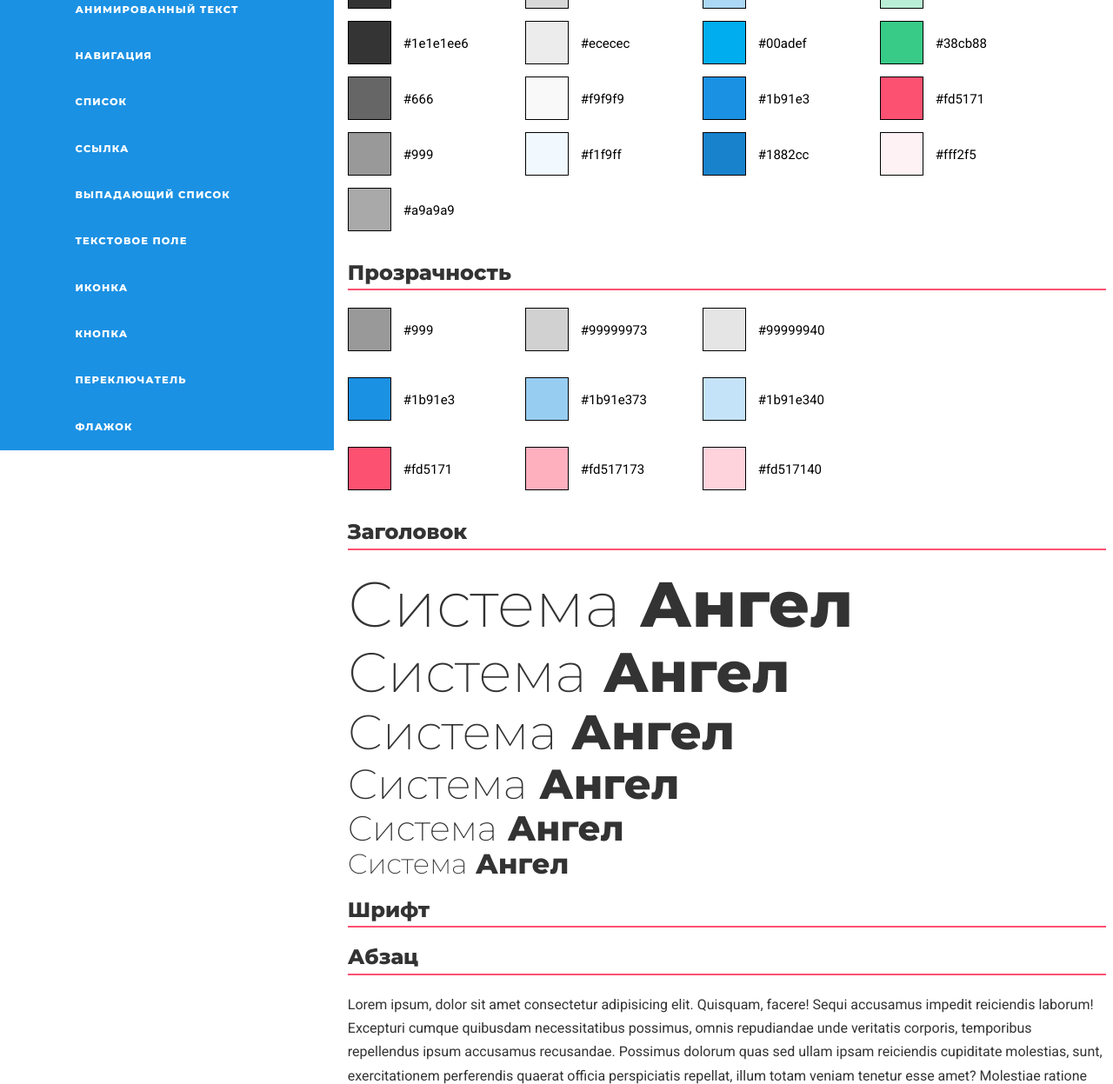
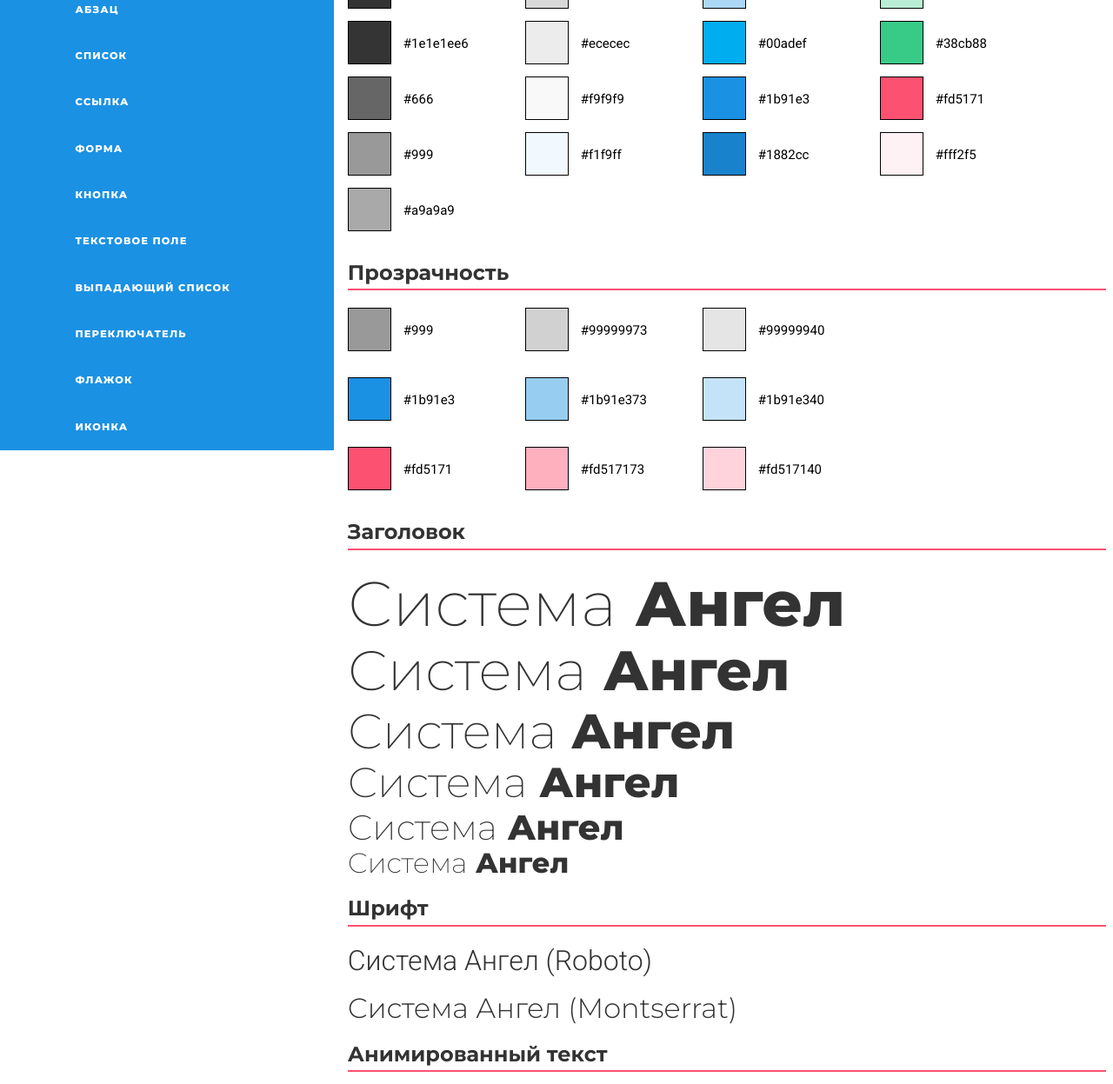
Before and after one commit to VikaYenokyan/AngelsUIkit, a plain HTML site: page index.html in a window 1280 px wide. Shown: the part 282-1529 px from the top of the page at 87% size. Drawn offline with Linux system fonts and the light colour scheme.

Commit message:
feat(content): add font, fix h1-h6

```diff
--- a/index.html
+++ b/index.html
@@ -14,17 +14,17 @@
                 <a href="#opacity">Прозрачность</a>
                 <a href="#header">Заголовок</a>
                 <a href="#font">Шрифт</a>
+                <a href="#animated_text">Анимированный текст</a>
                 <a href="#p">Абзац</a>
-                <a href="#animated_text">Анимированный текст</a>
-                <a href="#navigation">Навигация</a>
                 <a href="#list">Список</a>
                 <a href="#link">Cсылка</a>
+                <a href="#form">Форма</a>
+                <a href="#button">Кнопка</a>
+                <a href="#input">Текстовое поле</a>
                 <a href="#drop-down_list">Выпадающий список</a>
-                <a href="#input">Текстовое поле</a>
-                <a href="#icon">Иконка</a>
-                <a href="#button">Кнопка</a>
                 <a href="#radio">Переключатель</a>
                 <a href="#checkbox">Флажок</a>
+                <a href="#icon">Иконка</a>
             </nav>
         </aside>
         <div class="content">
@@ -147,28 +147,32 @@
             </section>
             <section id="header" class="header">
                 <h2 class="h2">Заголовок</h2>
-                <h1>
+                <h1 class="hh" style="font-size: 4.5rem">
                     <span class="light">Система</span> Ангел
                 </h1>
-                <h2 style="font-size: 4rem; margin: 0px;
-                border-bottom: none; color: #333; font-weight: bold;">
+                <h2 class="hh" style="font-size: 4rem; border-bottom: none;">
                     <span class="light" >Система</span> Ангел
                 </h2>
-                <h3 style="font-size: 3.5rem; margin: 0px; color: #333;">
+                <h3 class="hh" style="font-size: 3.5rem;">
                     <span class="light" >Система</span> Ангел
                 </h3>
-                <h4 style="font-size: 3rem; margin: 0px; color: #333;">
+                <h4 class="hh" style="font-size: 3rem;">
                     <span class="light" >Система</span> Ангел
                 </h4>
-                <h5 style="font-size: 2.5rem; margin: 0px; color: #333;">
+                <h5 class="hh" style="font-size: 2.5rem;">
                     <span class="light" >Система</span> Ангел
                 </h5>
-                <h6 style="font-size: 2rem; margin: 0px; color: #333;">
+                <h6 class="hh" style="font-size: 2rem;">
                     <span class="light" >Система</span> Ангел
                 </h6>
             </section>
             <section id="font" class="font">
                 <h2 class="h2">Шрифт</h2>
+                <p><span class="font1">Система Ангел (Roboto)</span></p>
+                <p><span class="font2">Система Ангел (Montserrat)</span></p>
+            </section>
+            <section id="animated_text" class="animated_text">
+                <h2 class="h2">Анимированный текст</h2>
             </section>
             <section id="p" class="p" >
                 <h2 class="h2" style="font-weight: bold;">Абзац</h2>
@@ -189,12 +193,6 @@
                 Aspernatur obcaecati repudiandae saepe molestias quaerat non hic necessitatibus, perferendis libero, ducimus ratione repellat quia beatae rerum et blanditiis neque ut sed consequuntur, quidem ipsam vel quisquam nesciunt? Corrupti, temporibus?
                 Minima iusto consequatur similique! Nam voluptas ratione, natus aliquam reprehenderit nemo qui dolore, fugiat eligendi odit obcaecati omnis deserunt officiis ex optio inventore rem alias maxime iure eos iusto ea?
                 Pariatur optio ducimus veritatis voluptatem delectus libero quidem quae eos laudantium exercitationem, doloremque, id quas perferendis? Ad voluptatum consequatur praesentium id necessitatibus, tempore ea veniam illum at voluptate itaque earum.</p>
-            </section>
-            <section id="animated_text" class="animated_text">
-                <h2 class="h2">Анимированный текст</h2>
-            </section>
-            <section id="navigation" class="navigation">
-                <h2 class="h2">Навигация</h2>
             </section>
             <section id="list" class="list">
                 <h2 class="h2">Список</h2>
@@ -229,23 +227,26 @@
                 <a href="#link">Поток плюс</a>
                 <a href="#link">Медангел</a>
             </section>
-            <section id="drop-down_list" class="drop-down_list">
-                <h2 class="h2">Выпадающий список</h2>
+            <section id="form" class="form">
+                <h2 class="h2">Форма</h2>
+            </section>
+            <section id="button" class="button">
+                <h2 class="h2">Кнопка</h2>
             </section>
             <section id="input" class="input">
                 <h2 class="h2">Текстовое поле</h2>
             </section>
-            <section id="icon" class="icon">
-                <h2 class="h2">Иконка</h2>
-            </section>
-            <section id="button" class="button">
-                <h2 class="h2">Кнопка</h2>
+            <section id="drop-down_list" class="drop-down_list">
+                <h2 class="h2">Выпадающий список</h2>
             </section>
             <section id="radio" class="radio">
                 <h2 class="h2">Переключатель</h2>
             </section>
             <section id="checkbox" class="checkbox">
                 <h2 class="h2">флажок</h2>
+            </section>
+            <section id="icon" class="icon">
+                <h2 class="h2">Иконка</h2>
             </section>
         </div>
     </div>
--- a/style.css
+++ b/style.css
@@ -1,4 +1,4 @@
-@import url('https://fonts.googleapis.com/css2?family=Montserrat:wght@100;200;800&family=Roboto:wght@400;700&display=swap');
+@import url('https://fonts.googleapis.com/css2?family=Montserrat:wght@100;200;300;400;500;600;700;800&family=Roboto:wght@100;200;300;400;500;600;700&display=swap');
 
 /* font-family: 'Montserrat', sans-serif;
 font-family: 'Roboto', sans-serif; */
@@ -76,7 +76,7 @@ aside{
     width: 200px;
     margin-left: 30%;
 }
-h1 {
+.hh {
     display: block;
     margin: 0px;
     font-family: 'Montserrat',sans-serif;
@@ -84,7 +84,7 @@ h1 {
     font-weight: 800;
     font-style: normal;
     color: #333;
-    font-size: 4.5714285714rem;
+
 }
 .light {
     font-weight: 200;
@@ -208,3 +208,14 @@ a{
 a:hover{
     color: #fd5171;
 }
+.font1, .font2{
+    font-weight: 300;
+    font-size: 2rem;
+    color: #333;
+}
+.font2{
+    font-family: 'Montserrat', sans-serif;
+}
+.font1{
+    font-family: 'Roboto',sans-serif;
+}
```
